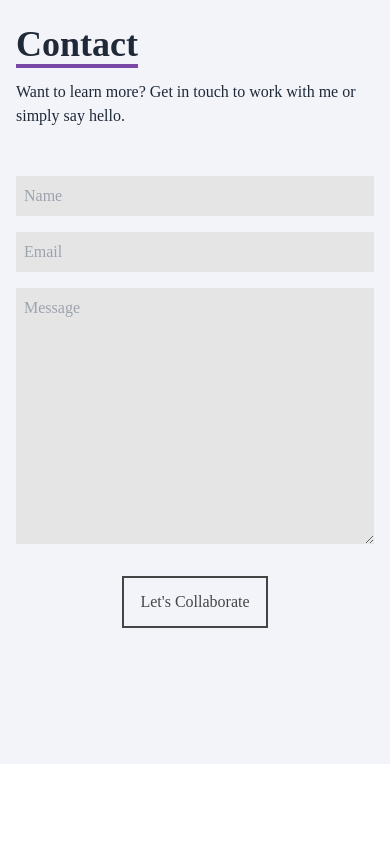
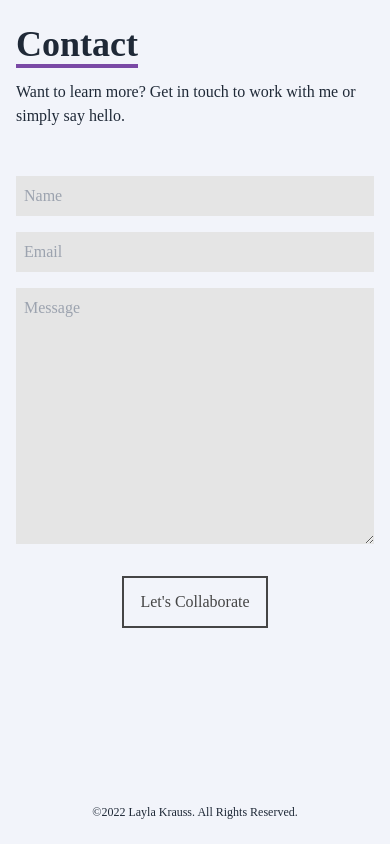
Before and after one commit to laylark/portfolio-react-app, a React (Create React App) app: page / in a window 390 px wide. Shown: the part 4924-5768 px from the top of the page. Before the commit the page ends 5688 px from the top, so only its background shows below. Built offline with nearby package versions, Linux system fonts and the light colour scheme.

Commit message:
Add footer

```diff
--- a/src/App.js
+++ b/src/App.js
@@ -4,6 +4,7 @@ import About from "./components/About";
 import Skills from "./components/Skills";
 import Projects from "./components/Projects";
 import Contact from "./components/Contact";
+import Footer from "./components/Footer";
 
 function App() {
   return (
@@ -14,6 +15,7 @@ function App() {
       <Skills />
       <Projects />
       <Contact />
+      <Footer />
     </div>
     //
   );
--- /dev/null
+++ b/src/components/Footer.jsx
@@ -0,0 +1,11 @@
+import React from "react";
+
+const Footer = () => {
+  return (
+    <div className="w-full h-2 text-gray-800 bg-[#f2f4fa] text-xs flex justify-center py-10">
+      ©2022 Layla Krauss. All Rights Reserved.
+    </div>
+  );
+};
+
+export default Footer;
--- a/src/components/Home.jsx
+++ b/src/components/Home.jsx
@@ -18,7 +18,7 @@ const Home = () => {
           I am a Software Developer
         </h2>
         <p className="text-[#45537a] sm:font-black py-4 wax-w-[700px]">
-          <span className="sm:bg-[rgba(83,87,115,0.7)] sm:text-white xl:bg-inherit xl:text-inherit">
+          <span className="sm:bg-[rgba(83,87,115,0.7)] sm:text-white">
             I'm continuously learning to build cool things for the web. My
             current focus is building responsive full-stack web applications.
           </span>
```
